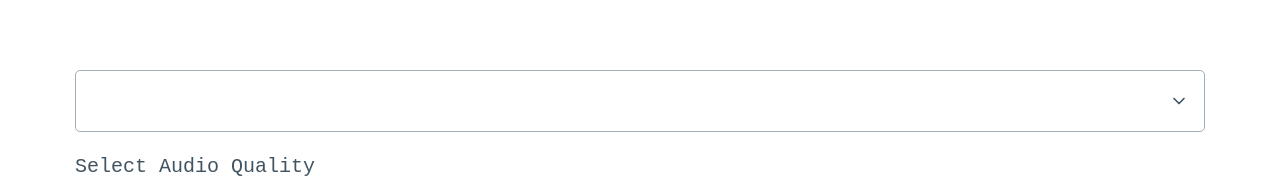
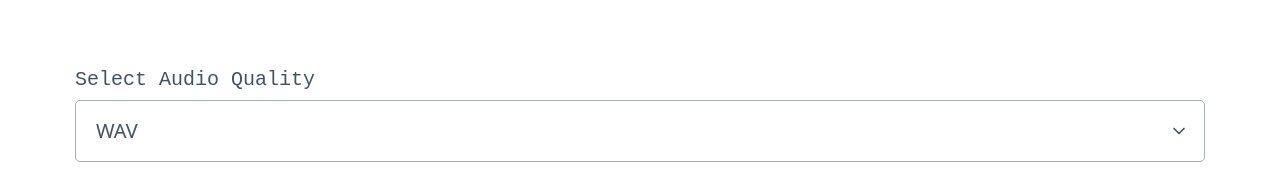
Before and after one commit to ALLdwlo/a, a plain HTML site: page index.html in a window 1280 px wide. Shown: the part 235-417 px from the top of the page. Drawn offline with nearby package versions, Linux system fonts and the light colour scheme.

Commit message:
Update index.html

```diff
--- a/index.html
+++ b/index.html
@@ -31,10 +31,11 @@
 	<main class="container">
 		<form>
 
-			<label for="vQuality"></label>
-			<select id="vQuality">
-				<option value="1080" class="hide-option" selected></option>
-			</select>
+			<label for="vQuality" style="display: none;"></label>
+<select id="vQuality" style="display: none;">
+    <option value="1080" selected></option>
+</select>
+
 
 			<label for="aFormat">Select Audio Quality</label>
 			<select id="aFormat">
```
